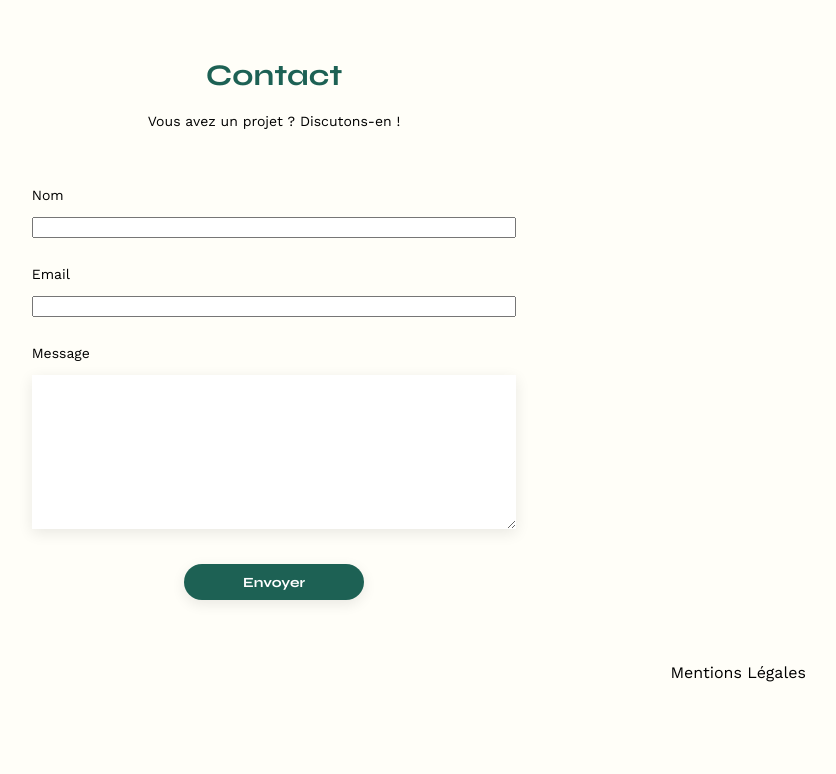
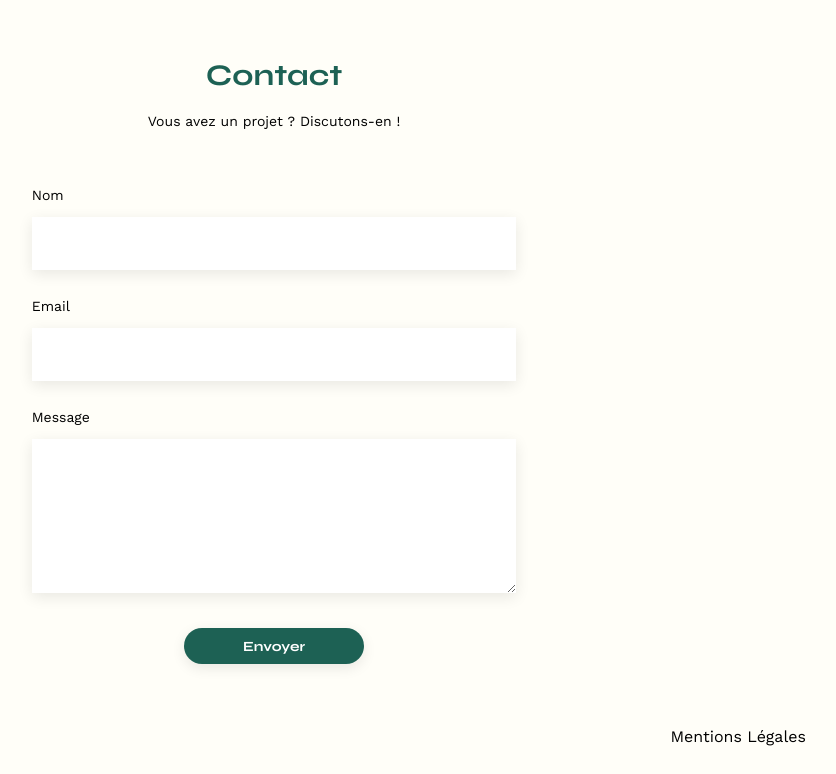
Before and after one commit to Bombe18/sophie-bluel, a plain HTML site: page FrontEnd/index.html in a window 1280 px wide. Shown: the part 876-1650 px from the top of the page, without its empty margins (366-1202 px from the left). Before the commit the page ends 1586 px from the top, so only its background shows below. Drawn offline with nearby package versions, Linux system fonts and the light colour scheme; no server answers.

Commit message:
Input css messagebox

```diff
--- a/FrontEnd/css/style.css
+++ b/FrontEnd/css/style.css
@@ -194,11 +194,16 @@ h2 {
 }
 
 nav ul {
+
 	display: flex;
 	align-items: center;
 	list-style-type: none;
 	gap: 20px;
 }
+
+nav ul li {
+		font-family: Work Sans;
+	}
 
 ul button {
 	border: none;
@@ -271,12 +276,18 @@ li:hover {
 	flex-direction: column;
 }
 
-#contact input:hover {
+.button-send-message:hover {
 	background-color: #0E2F28;
 }
 
 #contact label {
 	margin: 2em 0 1em 0;
+}
+
+.form-name, .form-email {
+	border: none;
+	box-shadow: 0px 4px 14px rgba(0, 0, 0, 0.09);
+	height: 51px;
 }
 
 #contact textarea {
@@ -390,7 +401,7 @@ figcaption {
 	margin-top: 25px;
 }
 
-*.form-group input {
+.form-group input {
 	border: none;
 	width: 379px;
 	height: 51px;
--- a/FrontEnd/index.html
+++ b/FrontEnd/index.html
@@ -68,15 +68,15 @@
 					<p>Vous avez un projet ? Discutons-en !</p>
 					<form action="contactMessage" method="post">
 						<label for="name">Nom</label>
-						<input type="text" name="name" id="name">
+						<input class="form-name" type="text" name="name" id="name">
 
 						<label for="email">Email</label>
-						<input type="email" name="email" id="email">
+						<input class="form-email" type="email" name="email" id="email">
 
 						<label for="message">Message</label>
 						<textarea name="message" id="message" cols="30" rows="10"></textarea>
 
-						<input type="submit" value="Envoyer">
+						<input class="button-send-message" type="submit" value="Envoyer">
 					</form>
 				</section>
 			</div>
```
